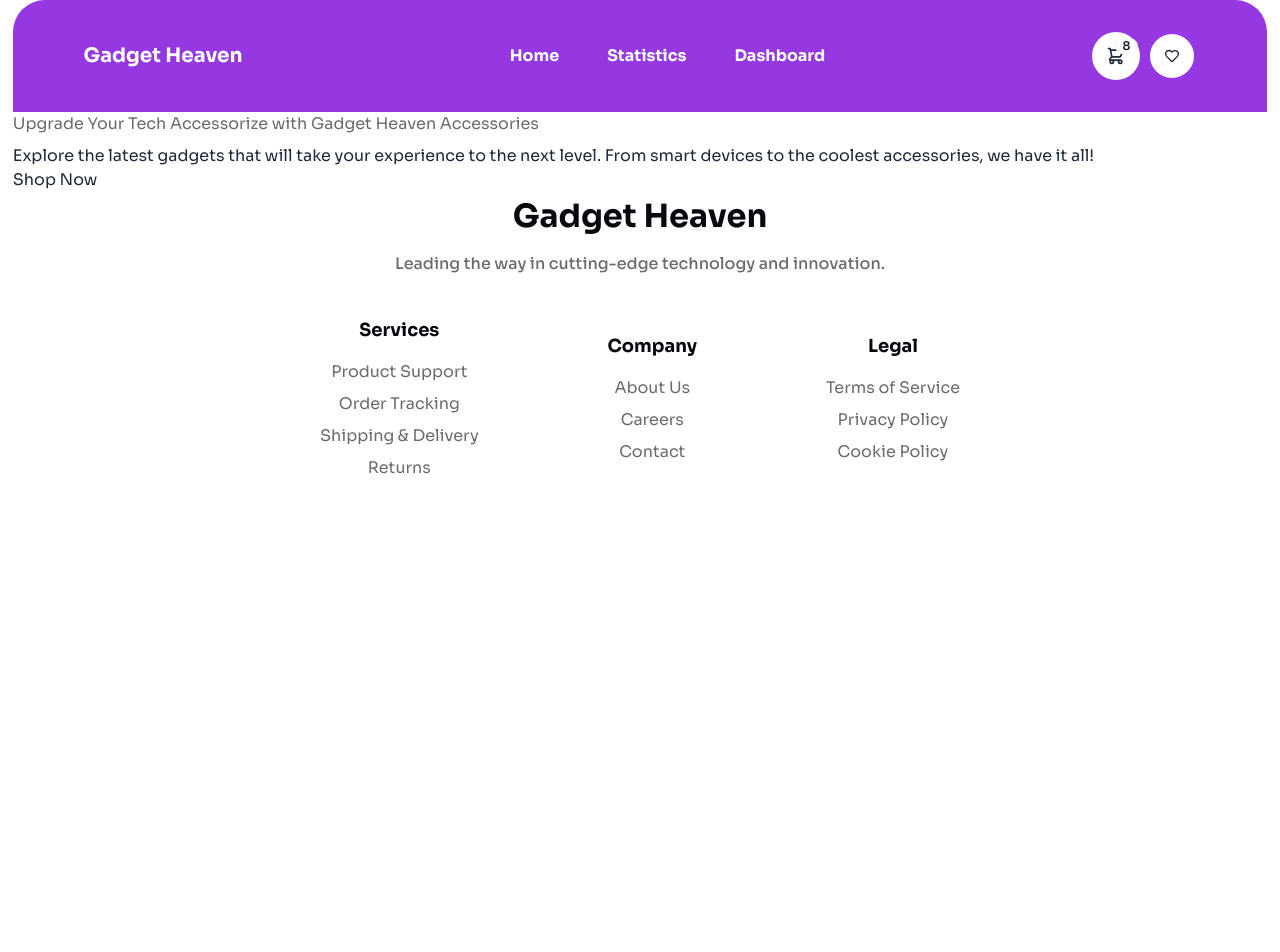
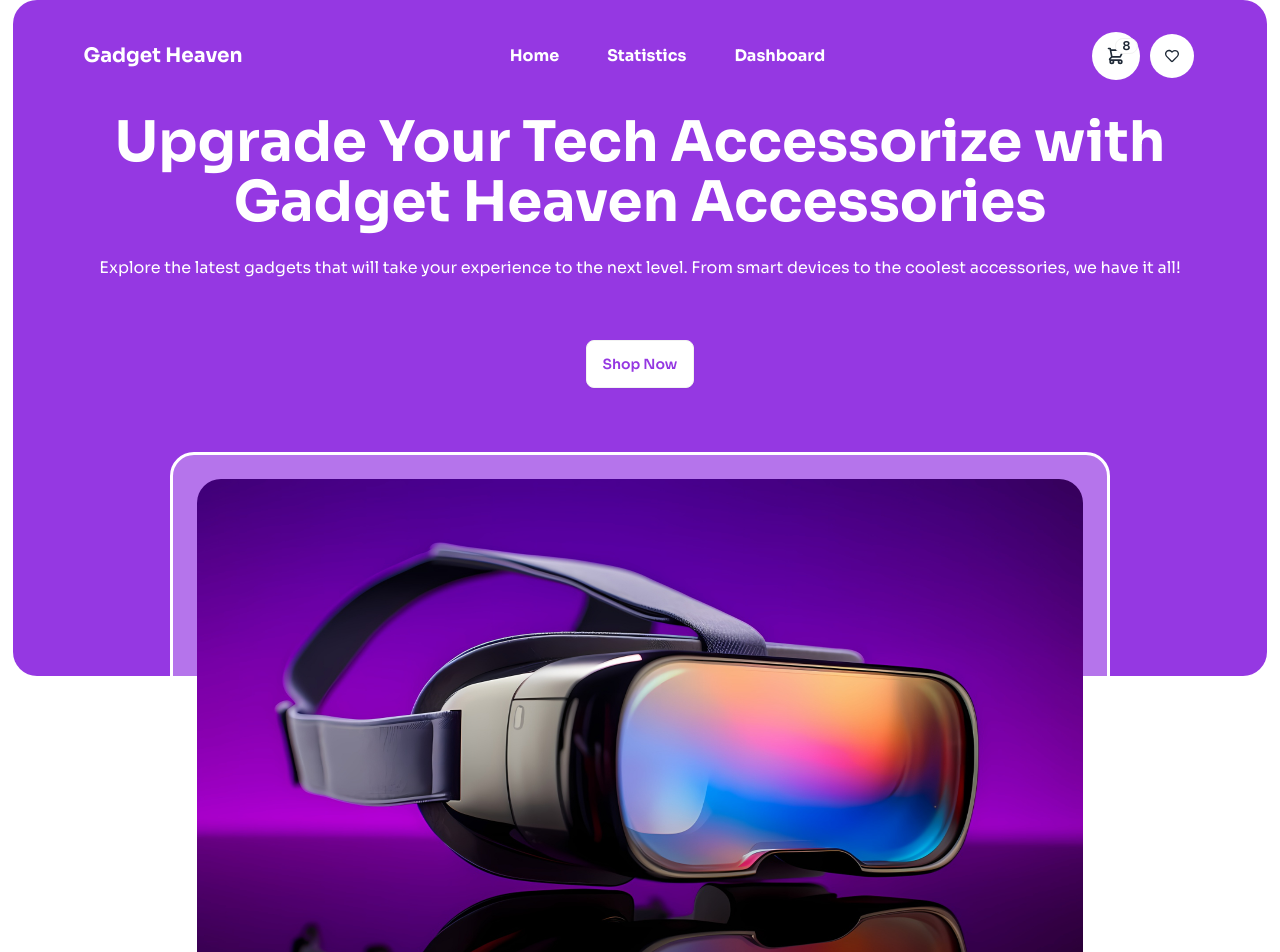
Before and after one commit to Niloy4001/Gadget_Heaven, a React (Vite) app: page / in a window 1280 px wide. Shown: the top 952 px of the page. Before the commit the page ends 800 px from the top, so only its background shows below. Built offline with nearby package versions, Linux system fonts and the light colour scheme.

Commit message:
banner section added

```diff
--- a/src/Home.jsx
+++ b/src/Home.jsx
@@ -1,13 +1,37 @@
 import React from 'react';
+import banner from './assets/banner.jpg'
 
 const Home = () => {
     return (
         <div>
-            <div>
-                <h1 className="font-normal text-base text-[#09080F99] mb-2">Upgrade Your Tech Accessorize with Gadget Heaven Accessories</h1>
-                <p>Explore the latest gadgets that will take your experience to the next level. From smart devices to the coolest accessories, we have it all!</p>
-                <div>
-                    <button>Shop Now</button>
+            <div className='w-[98%] mx-auto bg-[#9538E2] rounded-b-3xl relative'>
+                <div className='w-[98%]  lg:w-[90%] mx-auto pb-72'>
+                    <h1 className="leading-[34px] lg:leading-[60px] font-bold text-3xl lg:text-[56px] text-white text-center mb-6">Upgrade Your Tech Accessorize with Gadget Heaven Accessories</h1>
+                    <p className="font-normal text-base text-white text-center mb-6">Explore the latest gadgets that will take your experience to the next level. From smart devices to the coolest accessories, we have it all!</p>
+                    <div className='text-center pt-9'>
+                        <button className='btn bg-white text-[#9538E2]'>Shop Now</button>
+                    </div>
+                </div>
+                {/* absolute image */}
+                <div className='w-[75%] p-4 lg:p-6 rounded-3xl absolute left-0 right-0 m-auto top-[440px] lg:top-[340px] border-[3px] border-solid border-[#FFFFFF] bg-white/[0.3]'>
+                    <div>
+                        <img src={banner} className='w-full h-[300px]  md:h-[400px] lg:h-[500px] rounded-3xl ' alt="" />
+                    </div>
+                </div>
+            </div>
+            {/* Parent of Home page children */}
+            <div className='pt-[160px] md:pt-[300px] lg:pt-[400px] w-[98%] mx-auto'>
+                <h1 className='font-bold text-2xl lg:text-[40px] text-[#0B0B0B] text-center'>Explore Cutting-Edge Gadgets</h1>
+                {/* Card section */}
+                <div className='grid grid-cols-1 md:grid-cols-4 lg:grid-cols-6'>
+                    <div className='col-span-1 md:col-span-1 lg:col-span-1 '>
+
+                    </div>
+                    <div className='col-span-1 md:col-span-3 lg:col-span-5'>
+                        <div className='grid grid-cols-1 md:grid-cols-2 lg:grid-cols-3'>
+
+                        </div>
+                    </div>
                 </div>
             </div>
         </div>
--- a/src/Root.jsx
+++ b/src/Root.jsx
@@ -6,10 +6,10 @@ import { Outlet } from 'react-router-dom';
 const Root = () => {
     return (
         <>
-        <div className='w-[98%] mx-auto rounded-t-[32px] bg-[#9538E2]'>
+        <div className='w-[98%] mx-auto rounded-t-3xl bg-[#9538E2]'>
             <Navbar></Navbar>
         </div>
-        <div className='w-[98%] mx-auto'>
+        <div className='w-full'>
             <Outlet></Outlet>
         </div>
             <Footer></Footer>
```
Also changed, not shown: 1 other file (tests, documents, lock files or other folders).
